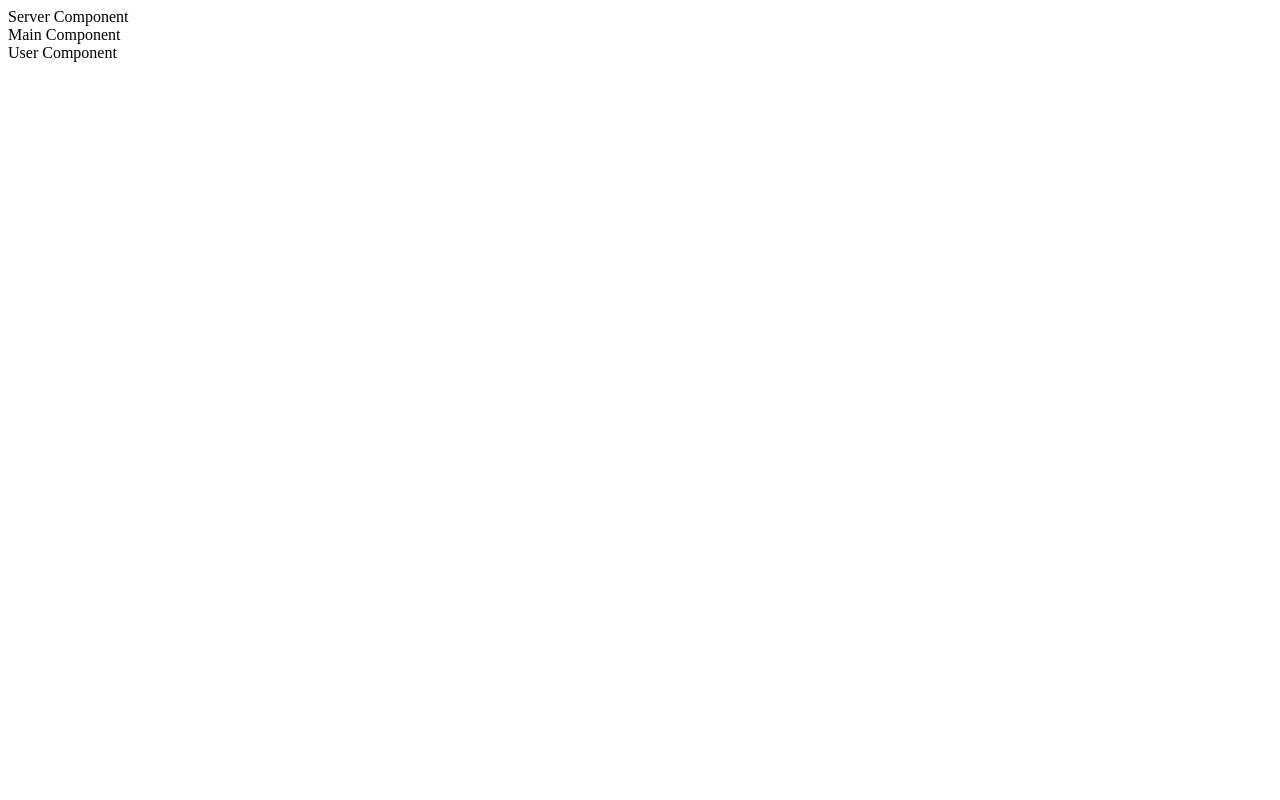
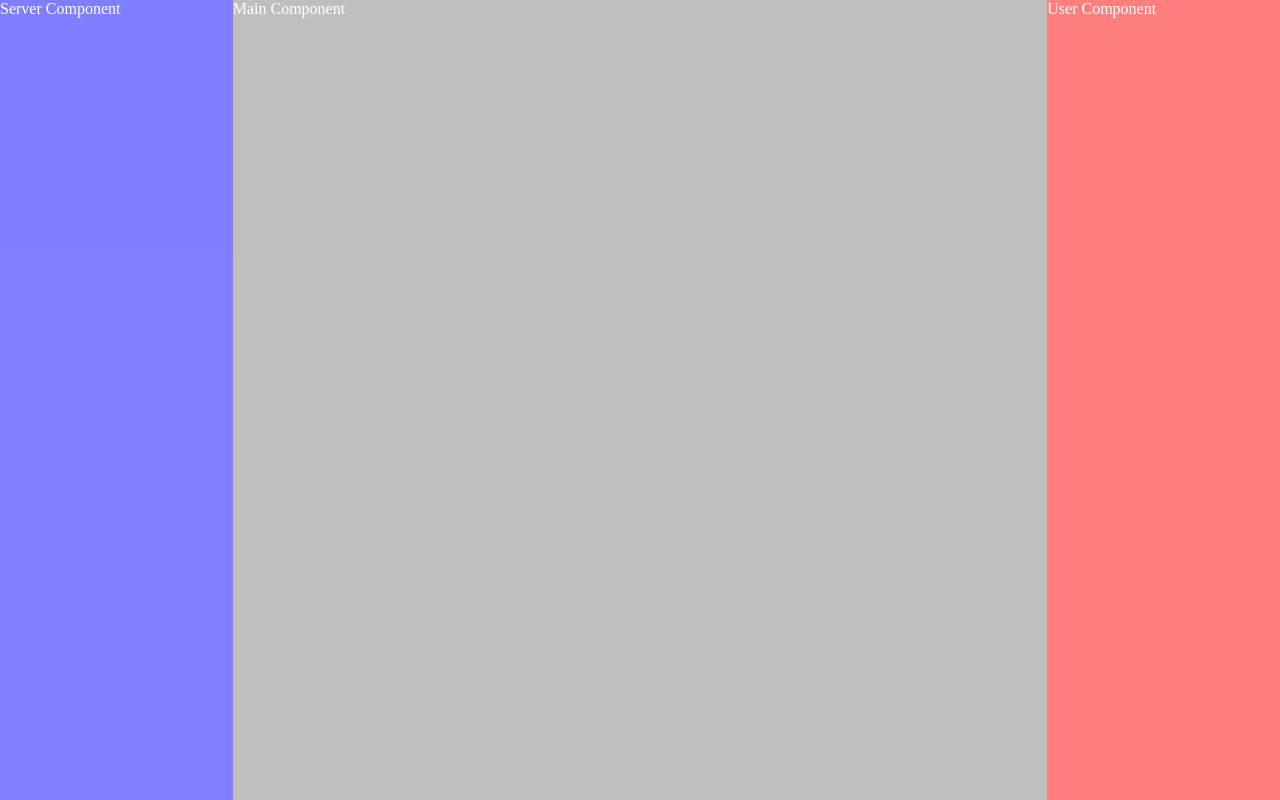
Before and after one commit to johnpagtama/limbo, an Angular app in the folder limbo/: page / in a window 1280 px wide. Built offline with nearby package versions, Linux system fonts and the light colour scheme.

Commit message:
Layout update

```diff
--- a/limbo/src/app/components/chat/chat.component.scss
+++ b/limbo/src/app/components/chat/chat.component.scss
@@ -1,4 +1,16 @@
 @import '../../../partials/class-templates';
 
-@include class('action', ('background-color': blue, 'color': white, 'padding-left': 1rem, 'padding-right': 1rem, 'font-size': 1rem));
-@include class('safe', ('background-color': green, 'color': white, 'padding-left': 1rem, 'padding-right': 1rem, 'font-size': 1rem));
+@include block(layout, (display: grid,
+                        height: 100vh,
+                        margin: 0 auto,
+                        color: white,
+                        grid-template-columns: 1fr 3.5fr 1fr,
+                        grid-template-areas:
+                            "layout__servers  layout__main layout__users"
+                            "layout__servers  layout__main layout__users"
+                            "layout__servers  layout__main layout__users")) {
+
+    @include element(servers, (grid-area: layout__servers, opacity: 50%, background-color: blue));
+    @include element(main, (grid-area: layout__main, opacity: 50%, background-color: gray));
+    @include element(users, (grid-area: layout__users, opacity: 50%, background-color: red));
+}
--- a/limbo/src/partials/_class-templates.scss
+++ b/limbo/src/partials/_class-templates.scss
@@ -1,9 +1,23 @@
+// Property generator mixin
+// @mixin property($properties: ()) {
+//     @each $property-name, $property-value in $properties {
+//         #{$property-name}: $property-value;
+//     }
+// }
+
+// Content mixin
+// @mixin content() {
+//     @content;
+// }
+
 // Base class mixin
-@mixin class($class-name, $properties: ()) {
+@mixin block($class-name, $properties: ()) {
     @at-root #{'.'}#{$class-name} {
         @each $property-name, $property-value in $properties {
             #{$property-name}: $property-value;
         }
+
+        @content;
     }
 }
 
@@ -13,6 +27,8 @@
         @each $property-name, $property-value in $properties {
             #{$property-name}: $property-value;
         }
+
+        @content;
     }
 }
 
@@ -25,6 +41,8 @@
     }
 }
 
+// CSS Reset mixin
+
 // & Selector mixin
 
 // % Selector mixin
--- a/limbo/src/styles.scss
+++ b/limbo/src/styles.scss
@@ -1 +1,8 @@
 /* You can add global styles to this file, and also import other style files */
+body {
+    margin: 0;
+    padding: 0;
+    // background-color: #000;
+    // color: #fff;
+    box-sizing: border-box;
+}
```
